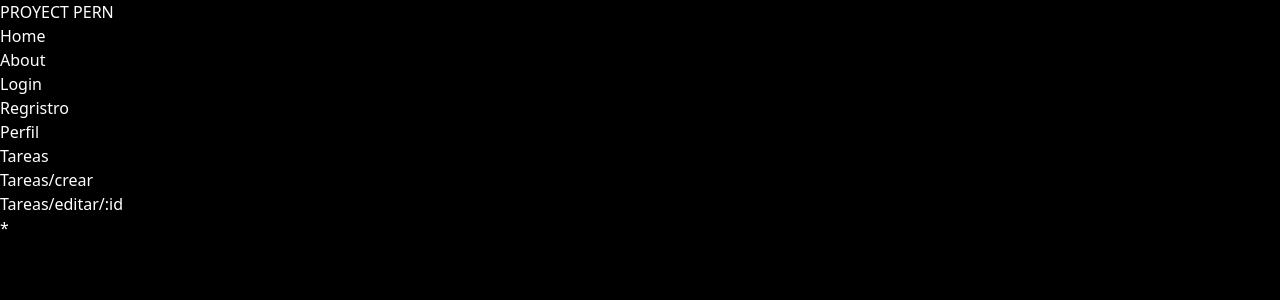
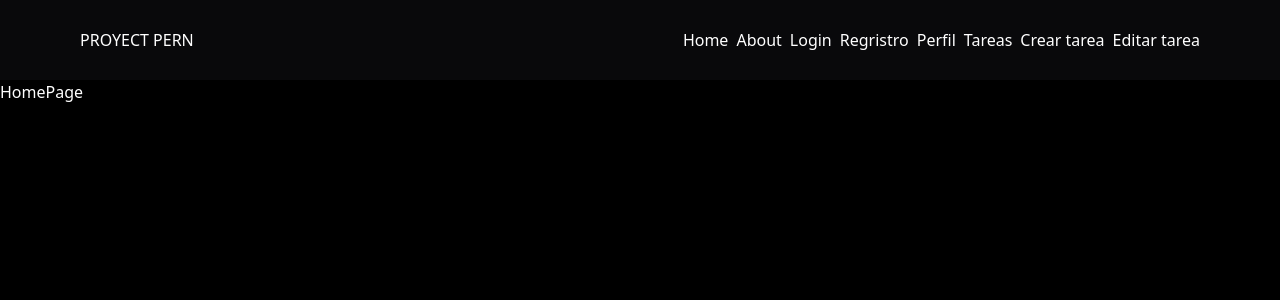
Before and after one commit to CarolinaMamani/4to_semestre, a React (Vite) app in the folder JavaScript/PERN-stack/frontend/: page / in a window 1280 px wide. Shown: the top 300 px of the page. Built offline with nearby package versions, Linux system fonts and the light colour scheme.

Commit message:
JS9.19.4

```diff
--- a/JavaScript/PERN-stack/frontend/src/App.jsx
+++ b/JavaScript/PERN-stack/frontend/src/App.jsx
@@ -13,7 +13,7 @@ function App(){
   return (
     //creamos diferentes rutas
     <>
-    <Navbar>
+    <Navbar/>
       <Routes>
         <Route path="/" element={<HomePage/>} />
         <Route path="/about" element ={<AboutPage/>} />
@@ -26,7 +26,7 @@ function App(){
 
 
       </Routes>
-    </Navbar>
+
     </>
   )
 }
--- a/JavaScript/PERN-stack/frontend/src/componentes/navbar/Navbar.jsx
+++ b/JavaScript/PERN-stack/frontend/src/componentes/navbar/Navbar.jsx
@@ -1,51 +1,14 @@
 import { Link } from "react-router-dom"
+import { navigation } from "./navigation"
 
-const navigation = [
-    {
-        name: "Home",
-        path:"/"
-    },
-    {
-        name: "About",
-        path:"/about"
-    },
-    {
-        name:"Login",
-        path: "/login"
-    },
-    {
-        name: "Regristro",
-        path:"/register"
-    },
-    {
-        name: "Perfil",
-        path:"/perfil"
-    },
-    {
-        name: "Tareas",
-        path:"/tareas"
-    },
-    {
-        name: "Tareas/crear",
-        path:"/tareas/crear"
-    },
-    {
-        name: "Tareas/editar/:id",
-        path:"/tareas/editar/:id"
-    },
-    {
-        name: "*",
-        path:"*"
-    }
-]
 function Navbar() {
   return (
-    <nav>
+    <nav className="bg-zinc-950 flex justify-between px-20 py-7">
         <h1>
             PROYECT PERN
         </h1>
-        <ul>
-            <li>
+        <ul className="flex gap-x-2">
+
                 {
                     navigation.map(({name, path}) => (
                         <li key={name}>
@@ -54,7 +17,7 @@ function Navbar() {
 
                     ))
                 }
-            </li>
+
         </ul>
     </nav>
   )
--- /dev/null
+++ b/JavaScript/PERN-stack/frontend/src/componentes/navbar/navigation.js
@@ -0,0 +1,35 @@
+export const navigation = [
+    {
+        name: "Home",
+        path:"/"
+    },
+    {
+        name: "About",
+        path:"/about"
+    },
+    {
+        name:"Login",
+        path: "/login"
+    },
+    {
+        name: "Regristro",
+        path:"/register"
+    },
+    {
+        name: "Perfil",
+        path:"/perfil"
+    },
+    {
+        name: "Tareas",
+        path:"/tareas"
+    },
+    {
+        name: "Crear tarea",
+        path:"/tareas/crear"
+    },
+    {
+        name: "Editar tarea",
+        path:"/tareas/editar/:id"
+    }
+
+]
```
